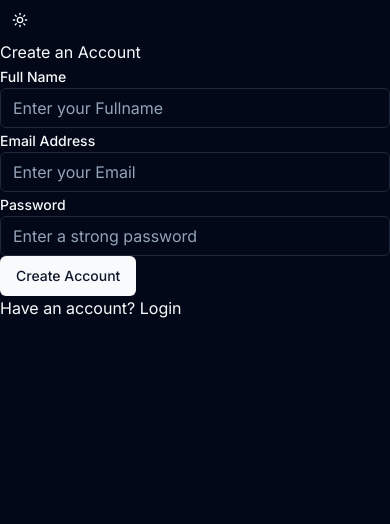
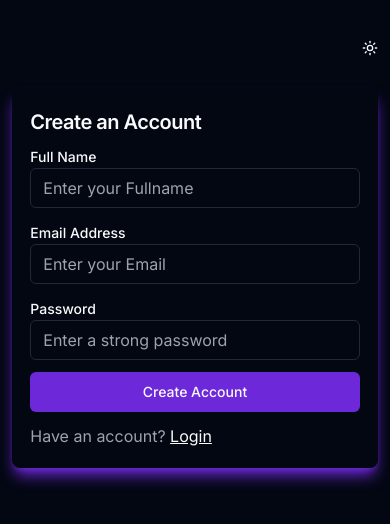
Before and after one commit to tech-monarch/Code-Clan-Team-1-AI-Project, a React (Vite) app: page /signup in a window 390 px wide. Shown: the top 524 px of the page. Built offline with nearby package versions, Linux system fonts and the light colour scheme.

Commit message:
completed authentication system

```diff
--- a/package.json
+++ b/package.json
@@ -22,6 +22,9 @@
     "react-hook-form": "^7.53.2",
     "react-icons": "^5.3.0",
     "react-router-dom": "^6.28.0",
+    "react-spinners": "^0.14.1",
+    "react-toastify": "^10.0.6",
+    "sonner": "^1.7.0",
     "tailwind-merge": "^2.5.4",
     "tailwindcss-animate": "^1.0.7",
     "typewriter-effect": "^2.21.0"
--- a/src/App.jsx
+++ b/src/App.jsx
@@ -27,10 +27,13 @@ const router = createBrowserRouter(
 );
 const App = () => {
   return (
-    <>
-      <ModeToggle />
+    <div className="flex flex-col gap-5 mx-auto py-7 md:py-10 max-w-[1024px] w-full">
+      <div className="ml-auto">
+        <ModeToggle />
+      </div>
+
       <RouterProvider router={router} />
-    </>
+    </div>
   );
 };
 
--- a/src/assets/index.js
+++ b/src/assets/index.js
@@ -1,4 +1,5 @@
 import error404 from "./error404.svg";
 import logo from "./logo.jpg";
+import heroBg from "./hero-bg.jpg";
 
-export { error404, logo };
+export { error404, logo, heroBg };
--- a/src/components/pages/Login.jsx
+++ b/src/components/pages/Login.jsx
@@ -5,6 +5,11 @@ import { Input } from "../ui/input";
 import { Button } from "../ui/button";
 import { signInWithEmailAndPassword } from "firebase/auth";
 import { auth } from "../../firebase";
+import { Card } from "../ui/card";
+import { heroBg } from "@/assets";
+import { toast, Toaster } from "sonner";
+import { useState } from "react";
+import { DotLoader } from "react-spinners";
 
 const Login = () => {
   const {
@@ -16,22 +21,44 @@ const Login = () => {
 
   const navigate = useNavigate();
 
+  const [isLoading, setIsLoading] = useState(false);
+
   const onSubmit = async (data) => {
+    setIsLoading(true);
     try {
       const { email, password } = data;
       await signInWithEmailAndPassword(auth, email, password);
-      alert(`Welcome back ${data.email}`);
+      toast.success("Login Successful");
+      navigate("/chat-box");
     } catch (error) {
-      alert(error.message);
-    }
+      toast.error(error.message);
+    } finally {
+      setIsLoading(false);
       reset();
       console.log("Form data:", data);
+    }
   };
 
   return (
     <div>
-      <h1>Login to your account</h1>
-      <form onSubmit={handleSubmit(onSubmit)}>
+      <Toaster richColors position="bottom-right" />
+      <Card className="flex mx-3 md:mx-10 gap-10 border-none shadow-lg shadow-[#6d28d9]">
+        <div className="hidden lg:block max-w-[50%] max-h-[100%] h-full w-full">
+          <img
+            src={heroBg}
+            className="object-fill rounded-tl-lg rounded-bl-lg h-[450px]"
+            alt="hero-background"
+          />
+        </div>
+
+        <div className="max-w-[90%] w-full mx-auto py-5 lg:mx-0 lg:py-10 lg:pr-10">
+          <h1 className="scroll-m-20 pb-2 text-xl md:text-3xl font-semibold tracking-tight first:mt-0">
+            Login to your account
+          </h1>
+          <form
+            className="flex flex-col gap-3"
+            onSubmit={handleSubmit(onSubmit)}
+          >
             <div>
               <Label htmlFor="email">Email Address</Label>
               <Input
@@ -46,7 +73,11 @@ const Login = () => {
                   },
                 })}
               />
-          {errors.email && <p>{errors.email.message}</p>}
+              {errors.email && (
+                <p className="text-sm text-red-600 text-muted-foreground">
+                  {errors.email.message}
+                </p>
+              )}
             </div>
             <div>
               <Label htmlFor="password">Password</Label>
@@ -62,12 +93,38 @@ const Login = () => {
                   },
                 })}
               />
-          {errors.password && <p>{errors.password.message}</p>}
+              {errors.password && (
+                <p className="text-sm text-red-600 text-muted-foreground">
+                  {errors.password.message}
+                </p>
+              )}
             </div>
 
-        <Button type="submit">Login</Button>
-        <h1>Have an account? <Link to='/signup'>Sign Up</Link></h1>
+            <Button
+              type="submit"
+              disabled={isLoading}
+              className="flex justify-center items-center"
+            >
+              {isLoading ? (
+                <>
+                  <DotLoader color="#ffffff" size={16} /> Login in progress...
+                </>
+              ) : (
+                "Login"
+              )}
+            </Button>
+            <h1>
+              <span className="text-muted-foreground">
+                Don&apos;t have an account?
+              </span>{" "}
+              <Link to="/signup" className="underline">
+                Sign Up
+              </Link>
+            </h1>
           </form>
+        </div>
+        {/* <Button onClick={() => toast.success("Test Toast")}>Test Toast</Button> */}
+      </Card>
     </div>
   );
 };
--- a/src/components/pages/Signup.jsx
+++ b/src/components/pages/Signup.jsx
@@ -3,9 +3,13 @@ import { Link, useNavigate } from "react-router-dom";
 import { Label } from "../ui/label";
 import { Input } from "../ui/input";
 import { Button } from "../ui/button";
-// import Login from "./Login";
 import { createUserWithEmailAndPassword } from "firebase/auth";
 import { auth } from "../../firebase";
+import { Card } from "../ui/card";
+import { heroBg } from "../../assets";
+import { toast, Toaster } from "sonner";
+import { useState } from "react";
+import { DotLoader } from "react-spinners";
 
 const Signup = () => {
   const {
@@ -17,23 +21,44 @@ const Signup = () => {
 
   const navigate = useNavigate();
 
+  const [isLoading, setIsLoading] = useState(false);
+
   const onSubmit = async (data) => {
-    try{
-      const {email, password} = data;
-      await createUserWithEmailAndPassword(auth, email, password)
-      alert(`${data.email} account created successfully`)
-
+    setIsLoading(true);
+    try {
+      const { email, password } = data;
+      await createUserWithEmailAndPassword(auth, email, password);
+      toast.success("Yay!!! Account created successfully");
+      navigate("/chat-box");
     } catch (error) {
-      alert(error.message)
+      toast.error(error.message);
+    } finally {
+      setIsLoading(false);
+      reset();
+      console.log("Form data:", data);
     }
-    reset()
-    console.log('Form data:', data);
   };
 
   return (
     <div>
-      <h1>Create an Account</h1>
-      <form onSubmit={handleSubmit(onSubmit)}>
+      <Toaster richColors position="bottom-right" />
+      <Card className="flex mx-3 md:mx-10 gap-10 items-center border-none shadow-lg shadow-[#6d28d9]">
+        <div className="hidden lg:block max-w-[50%] max-h-[100%] h-full w-full">
+          <img
+            src={heroBg}
+            className="object-fill rounded-tl-lg rounded-bl-lg h-[450px]"
+            alt="hero-background"
+          />
+        </div>
+
+        <div className="max-w-[90%] w-full mx-auto py-5 lg:mx-0 lg:py-10 lg:pr-10">
+          <h1 className="scroll-m-20 pb-2 text-xl md:text-3xl font-semibold tracking-tight first:mt-0">
+            Create an Account
+          </h1>
+          <form
+            className="flex flex-col gap-3"
+            onSubmit={handleSubmit(onSubmit)}
+          >
             <div>
               <Label htmlFor="fullName">Full Name</Label>
               <Input
@@ -44,7 +69,11 @@ const Signup = () => {
                   required: "Fullname is required",
                 })}
               />
-          {errors.name && <p>{errors.name.message}</p>}
+              {errors.name && (
+                <p className="text-sm text-red-600 text-muted-foreground">
+                  {errors.name.message}
+                </p>
+              )}
             </div>
             <div>
               <Label htmlFor="email">Email Address</Label>
@@ -60,7 +89,11 @@ const Signup = () => {
                   },
                 })}
               />
-          {errors.email && <p>{errors.email.message}</p>}
+              {errors.email && (
+                <p className="text-sm text-red-600 text-muted-foreground">
+                  {errors.email.message}
+                </p>
+              )}
             </div>
             <div>
               <Label htmlFor="password">Password</Label>
@@ -76,12 +109,35 @@ const Signup = () => {
                   },
                 })}
               />
-          {errors.password && <p>{errors.password.message}</p>}
+              {errors.password && (
+                <p className="text-sm text-red-600 text-muted-foreground">
+                  {errors.password.message}
+                </p>
+              )}
             </div>
 
-        <Button type="submit">Create Account</Button>
-        <h1>Have an account? <Link to='/login'>Login</Link></h1>
+            <Button
+              type="submit"
+              disabled={isLoading}
+              className="flex justify-center items-center"
+            >
+              {isLoading ? (
+                <>
+                  <DotLoader color="#ffffff" size={16} /> Creating Account...
+                </>
+              ) : (
+                "Create Account"
+              )}
+            </Button>
+            <h1>
+              <span className="text-muted-foreground">Have an account?</span>{" "}
+              <Link to="/login" className="underline">
+                Login
+              </Link>
+            </h1>
           </form>
+        </div>
+      </Card>
     </div>
   );
 };
--- /dev/null
+++ b/src/components/ui/card.jsx
@@ -0,0 +1,50 @@
+import * as React from "react"
+
+import { cn } from "@/lib/utils"
+
+const Card = React.forwardRef(({ className, ...props }, ref) => (
+  <div
+    ref={ref}
+    className={cn("rounded-lg border bg-card text-card-foreground shadow-sm", className)}
+    {...props} />
+))
+Card.displayName = "Card"
+
+const CardHeader = React.forwardRef(({ className, ...props }, ref) => (
+  <div
+    ref={ref}
+    className={cn("flex flex-col space-y-1.5 p-6", className)}
+    {...props} />
+))
+CardHeader.displayName = "CardHeader"
+
+const CardTitle = React.forwardRef(({ className, ...props }, ref) => (
+  <div
+    ref={ref}
+    className={cn("text-2xl font-semibold leading-none tracking-tight", className)}
+    {...props} />
+))
+CardTitle.displayName = "CardTitle"
+
+const CardDescription = React.forwardRef(({ className, ...props }, ref) => (
+  <div
+    ref={ref}
+    className={cn("text-sm text-muted-foreground", className)}
+    {...props} />
+))
+CardDescription.displayName = "CardDescription"
+
+const CardContent = React.forwardRef(({ className, ...props }, ref) => (
+  <div ref={ref} className={cn("p-6 pt-0", className)} {...props} />
+))
+CardContent.displayName = "CardContent"
+
+const CardFooter = React.forwardRef(({ className, ...props }, ref) => (
+  <div
+    ref={ref}
+    className={cn("flex items-center p-6 pt-0", className)}
+    {...props} />
+))
+CardFooter.displayName = "CardFooter"
+
+export { Card, CardHeader, CardFooter, CardTitle, CardDescription, CardContent }
--- a/src/index.css
+++ b/src/index.css
@@ -11,56 +11,54 @@
 }
 
 @layer base {
-  body {
-    background-color: #000000;
-  }
   :root {
     --background: 0 0% 100%;
-    --foreground: 222.2 84% 4.9%;
+    --foreground: 224 71.4% 4.1%;
     --card: 0 0% 100%;
-    --card-foreground: 222.2 84% 4.9%;
+    --card-foreground: 224 71.4% 4.1%;
     --popover: 0 0% 100%;
-    --popover-foreground: 222.2 84% 4.9%;
-    --primary: 222.2 47.4% 11.2%;
-    --primary-foreground: 210 40% 98%;
-    --secondary: 210 40% 96.1%;
-    --secondary-foreground: 222.2 47.4% 11.2%;
-    --muted: 210 40% 96.1%;
-    --muted-foreground: 215.4 16.3% 46.9%;
-    --accent: 210 40% 96.1%;
-    --accent-foreground: 222.2 47.4% 11.2%;
+    --popover-foreground: 224 71.4% 4.1%;
+    --primary: 262.1 83.3% 57.8%;
+    --primary-foreground: 210 20% 98%;
+    --secondary: 220 14.3% 95.9%;
+    --secondary-foreground: 220.9 39.3% 11%;
+    --muted: 220 14.3% 95.9%;
+    --muted-foreground: 220 8.9% 46.1%;
+    --accent: 220 14.3% 95.9%;
+    --accent-foreground: 220.9 39.3% 11%;
     --destructive: 0 84.2% 60.2%;
-    --destructive-foreground: 210 40% 98%;
-    --border: 214.3 31.8% 91.4%;
-    --input: 214.3 31.8% 91.4%;
-    --ring: 222.2 84% 4.9%;
+    --destructive-foreground: 210 20% 98%;
+    --border: 220 13% 91%;
+    --input: 220 13% 91%;
+    --ring: 262.1 83.3% 57.8%;
+    --radius: 0.5rem;
     --chart-1: 12 76% 61%;
     --chart-2: 173 58% 39%;
     --chart-3: 197 37% 24%;
     --chart-4: 43 74% 66%;
     --chart-5: 27 87% 67%;
-    --radius: 0.5rem;
   }
+
   .dark {
-    --background: 222.2 84% 4.9%;
-    --foreground: 210 40% 98%;
-    --card: 222.2 84% 4.9%;
-    --card-foreground: 210 40% 98%;
-    --popover: 222.2 84% 4.9%;
-    --popover-foreground: 210 40% 98%;
-    --primary: 210 40% 98%;
-    --primary-foreground: 222.2 47.4% 11.2%;
-    --secondary: 217.2 32.6% 17.5%;
-    --secondary-foreground: 210 40% 98%;
-    --muted: 217.2 32.6% 17.5%;
-    --muted-foreground: 215 20.2% 65.1%;
-    --accent: 217.2 32.6% 17.5%;
-    --accent-foreground: 210 40% 98%;
+    --background: 224 71.4% 4.1%;
+    --foreground: 210 20% 98%;
+    --card: 224 71.4% 4.1%;
+    --card-foreground: 210 20% 98%;
+    --popover: 224 71.4% 4.1%;
+    --popover-foreground: 210 20% 98%;
+    --primary: 263.4 70% 50.4%;
+    --primary-foreground: 210 20% 98%;
+    --secondary: 215 27.9% 16.9%;
+    --secondary-foreground: 210 20% 98%;
+    --muted: 215 27.9% 16.9%;
+    --muted-foreground: 217.9 10.6% 64.9%;
+    --accent: 215 27.9% 16.9%;
+    --accent-foreground: 210 20% 98%;
     --destructive: 0 62.8% 30.6%;
-    --destructive-foreground: 210 40% 98%;
-    --border: 217.2 32.6% 17.5%;
-    --input: 217.2 32.6% 17.5%;
-    --ring: 212.7 26.8% 83.9%;
+    --destructive-foreground: 210 20% 98%;
+    --border: 215 27.9% 16.9%;
+    --input: 215 27.9% 16.9%;
+    --ring: 263.4 70% 50.4%;
     --chart-1: 220 70% 50%;
     --chart-2: 160 60% 45%;
     --chart-3: 30 80% 55%;
```
Also changed, not shown: 2 other files (tests, documents, lock files or other folders). Lines whose indentation alone changed are shown as unchanged.
